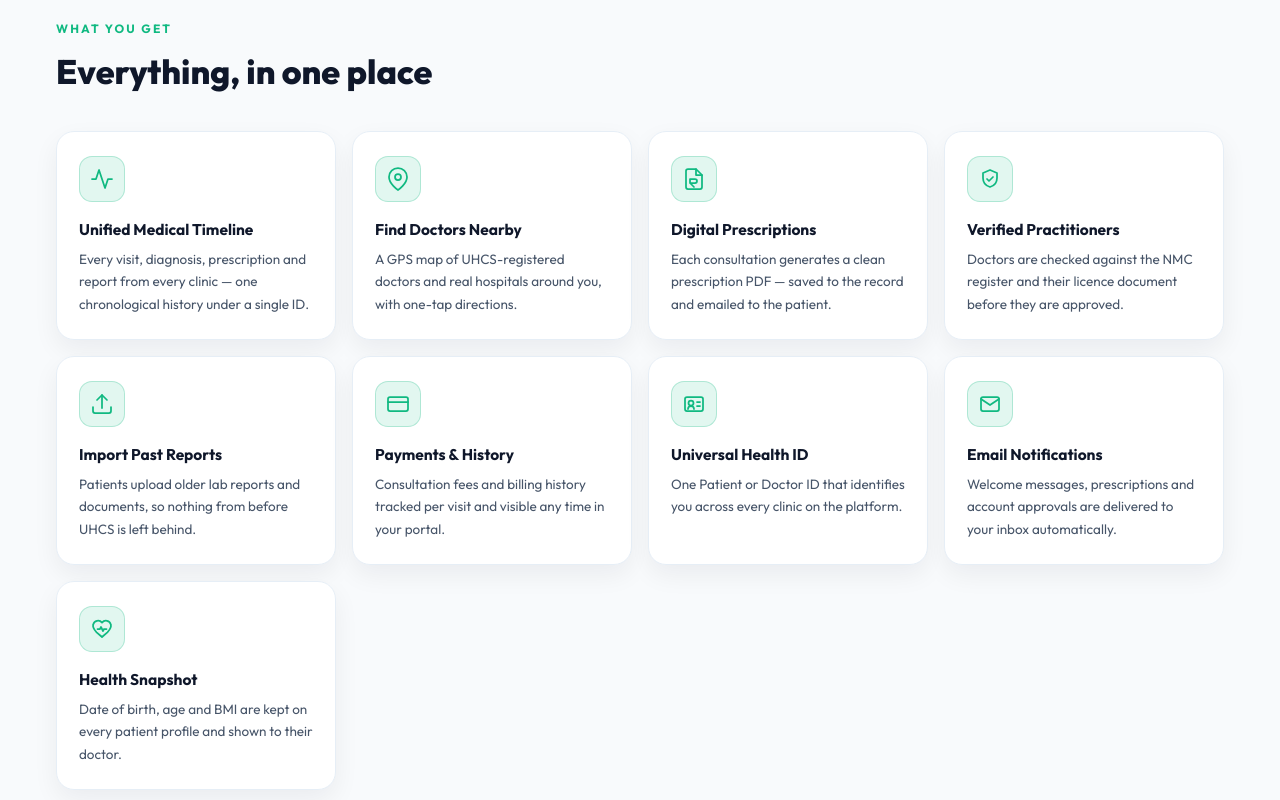
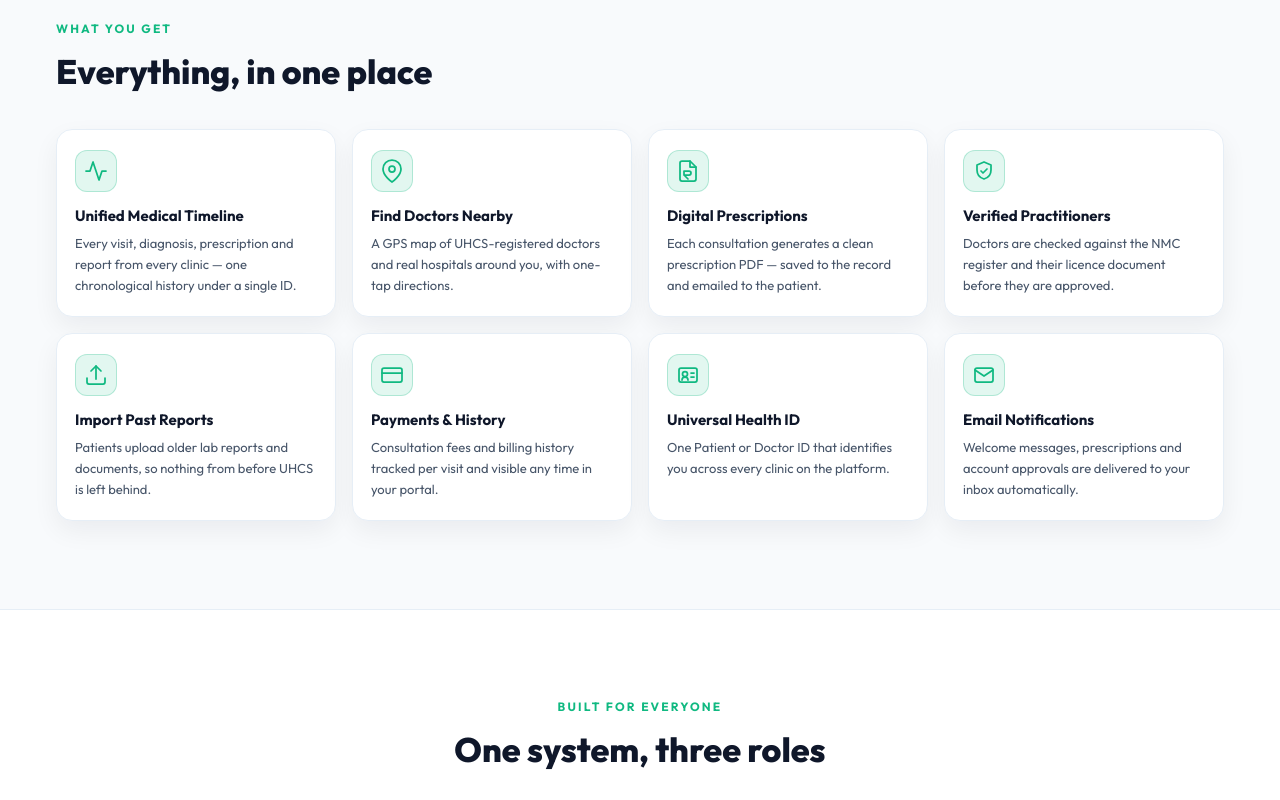
Before and after one commit to Nishikant4246/Unified-Health-Care-System, a React (Vite) app in the folder unified-healthcare-frontend/: page / in a window 1280 px wide. Shown: the part 720-1520 px from the top of the page. Built offline with nearby package versions, Linux system fonts and the light colour scheme.

Commit message:
Fixes form home page

```diff
--- a/unified-healthcare-frontend/src/pages/Home.jsx
+++ b/unified-healthcare-frontend/src/pages/Home.jsx
@@ -23,7 +23,6 @@
 const IcoCard = svg(<><rect x="2" y="5" width="20" height="14" rx="2" /><path d="M2 10h20" /></>);
 const IcoId = svg(<><rect x="3" y="5" width="18" height="14" rx="2" /><circle cx="9" cy="11" r="2.5" /><path d="M6 17a3 3 0 0 1 6 0M15 10h3M15 14h3" /></>);
 const IcoMail = svg(<><rect x="3" y="5" width="18" height="14" rx="2" /><path d="m3 7 9 6 9-6" /></>);
-const IcoHeart = svg(<><path d="M20.8 7.6a5 5 0 0 0-8.8-2 5 5 0 0 0-8.8 2c-.9 3 1.3 5.6 3.4 7.7L12 20l5.4-4.7c2.1-2.1 4.3-4.7 3.4-7.7Z" /><path d="M7.5 12H10l1-2 2 4 1-2h2.5" /></>);
 const IcoPatient = svg(<><circle cx="12" cy="8" r="4" /><path d="M4 21v-1a8 8 0 0 1 16 0v1" /></>);
 const IcoDoctor = svg(<><path d="M5 4v5a5 5 0 0 0 10 0V4" /><path d="M5 4H3.5M15 4h1.5" /><path d="M10 14v2a4 4 0 0 0 8 0v-1" /><circle cx="18" cy="15" r="2" /></>);
 const IcoAdmin = svg(<><path d="M12 3 5 6v5c0 5 3.5 8 7 9 3.5-1 7-4 7-9V6l-7-3Z" /><circle cx="12" cy="10" r="2.4" /><path d="M8.5 16a3.6 3.6 0 0 1 7 0" /></>);
@@ -37,7 +36,6 @@
   { icon: IcoCard, title: "Payments & History", desc: "Consultation fees and billing history tracked per visit and visible any time in your portal." },
   { icon: IcoId, title: "Universal Health ID", desc: "One Patient or Doctor ID that identifies you across every clinic on the platform." },
   { icon: IcoMail, title: "Email Notifications", desc: "Welcome messages, prescriptions and account approvals are delivered to your inbox automatically." },
-  { icon: IcoHeart, title: "Health Snapshot", desc: "Date of birth, age and BMI are kept on every patient profile and shown to their doctor." },
 ];
 
 const roles = [
@@ -308,7 +306,7 @@
             initial="hidden"
             animate="show"
             variants={{ show: { transition: { staggerChildren: 0.08 } } }}
-            style={{ flex: "1 1 440px", minWidth: 0 }}
+            style={{ flex: "1 1 440px", minWidth: 0, paddingLeft: "clamp(0px, 3vw, 40px)" }}
           >
             <motion.div
               variants={reveal}
@@ -369,14 +367,7 @@
         {/* ── Services ────────────────────────────────────── */}
         <section style={{ padding: "clamp(48px, 8vw, 88px) clamp(16px, 5vw, 56px)" }}>
           <SectionTitle kicker="What you get" title="Everything, in one place" />
-          <div
-            style={{
-              display: "grid",
-              gridTemplateColumns: "repeat(auto-fit, minmax(270px, 1fr))",
-              gap: 16,
-              marginTop: 34,
-            }}
-          >
+          <div className="grid grid-cols-1 sm:grid-cols-2 lg:grid-cols-4 gap-4 mt-8">
             {services.map((s, i) => (
               <motion.div
                 key={s.title}
@@ -384,11 +375,11 @@
                 initial="hidden"
                 whileInView="show"
                 viewport={{ once: true, amount: 0.3 }}
-                transition={{ delay: (i % 3) * 0.06 }}
+                transition={{ delay: (i % 4) * 0.05 }}
                 whileHover={{ y: -4 }}
                 style={{
-                  padding: "24px 22px",
-                  borderRadius: 18,
+                  padding: "20px 18px",
+                  borderRadius: 16,
                   background: "var(--bg-card)",
                   border: "1px solid var(--border)",
                   boxShadow: "0 10px 26px rgba(15,23,42,0.06)",
@@ -396,24 +387,24 @@
               >
                 <div
                   style={{
-                    width: 46,
-                    height: 46,
-                    borderRadius: 13,
+                    width: 42,
+                    height: 42,
+                    borderRadius: 12,
                     display: "flex",
                     alignItems: "center",
                     justifyContent: "center",
                     color: EMERALD,
                     background: "rgba(16,185,129,0.12)",
                     border: "1px solid rgba(16,185,129,0.25)",
-                    marginBottom: 16,
+                    marginBottom: 13,
                   }}
                 >
                   {s.icon}
                 </div>
-                <div style={{ fontSize: 15.5, fontWeight: 700, color: "var(--text-primary)", marginBottom: 7 }}>
+                <div style={{ fontSize: 15, fontWeight: 700, color: "var(--text-primary)", marginBottom: 6 }}>
                   {s.title}
                 </div>
-                <div style={{ fontSize: 13.5, lineHeight: 1.65, color: "var(--text-secondary)" }}>{s.desc}</div>
+                <div style={{ fontSize: 13, lineHeight: 1.6, color: "var(--text-secondary)" }}>{s.desc}</div>
               </motion.div>
             ))}
           </div>
```
